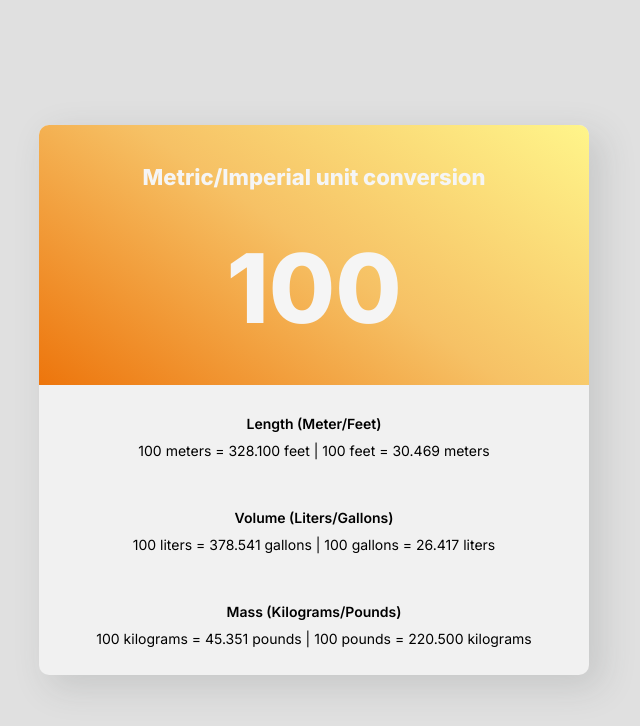
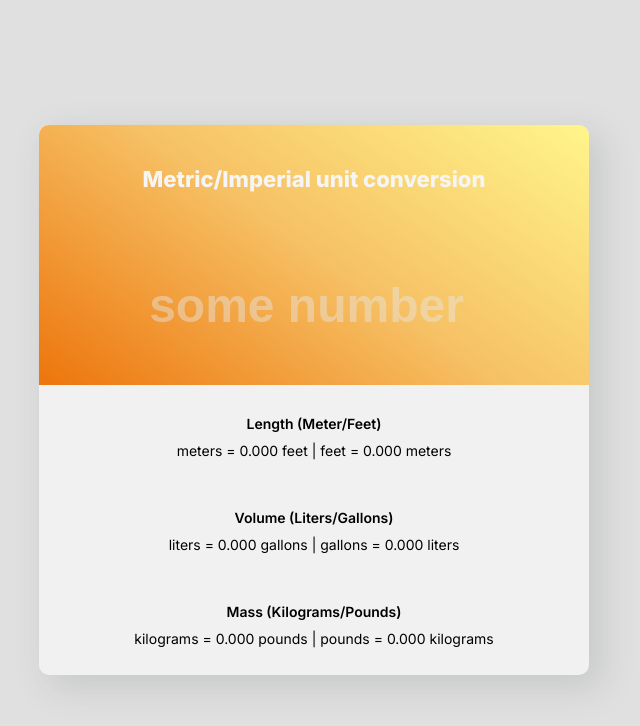
Before and after one commit to imhalid/scrimba-calculator-challenge, a plain HTML site: page index.html in a window 1280 px wide. Shown: the whole page, without its empty margins (326-966 px from the left). Drawn offline with Linux system fonts and the light colour scheme.

Commit message:
this project is completed

```diff
--- a/index.html
+++ b/index.html
@@ -17,7 +17,15 @@
     <div class="container">
       <div class="colorbox">
         <h6>Metric/Imperial unit conversion</h6>
-        <h1 id="value">100</h1>
+        <!-- <h1 id="value">100</h1> -->
+        <input
+          type="number"
+          id="tentacles"
+          name="tentacles"
+          value=""
+          placeholder="some number"
+          onkeyup="generator()"
+        />
       </div>
       <div class="metrics">
         <div class="elements">
--- a/script.js
+++ b/script.js
@@ -4,22 +4,29 @@ let length = document.getElementById("length");
 let volume = document.getElementById("volume");
 let mass = document.getElementById("mass");
 
+let inputValue = document.getElementById("tentacles");
+
+function result() {
+  console.log(inputValue.value);
+}
+
 function generator() {
+  value = inputValue.value;
   //length
   // 20 meters = 65.616 feet | 20 feet = 6.096 meters
 
-  let meterstToFeet = value.innerText * 3.281;
-  let feetToMeters = value.innerText / 3.282;
+  let meterstToFeet = value * 3.281;
+  let feetToMeters = value / 3.282;
   feetToMeters = feetToMeters.toFixed(3);
   meterstToFeet = meterstToFeet.toFixed(3);
 
   length.innerText =
-    value.innerText +
+    value +
     " meters = " +
     meterstToFeet +
     " feet" +
     " | " +
-    value.innerText +
+    value +
     " feet = " +
     feetToMeters +
     " meters";
@@ -27,19 +34,19 @@ function generator() {
   //volume
   //20 meters = 65.616 feet | 20 feet = 6.096 meters / 0.264172
 
-  let litersToGallons = value.innerText / 0.264172;
-  let gallonstoLiters = value.innerText * 0.264172;
+  let litersToGallons = value / 0.264172;
+  let gallonstoLiters = value * 0.264172;
 
   litersToGallons = litersToGallons.toFixed(3);
   gallonstoLiters = gallonstoLiters.toFixed(3);
 
   volume.innerText =
-    value.innerText +
+    value +
     " liters = " +
     litersToGallons +
     " gallons" +
     " | " +
-    value.innerText +
+    value +
     " gallons = " +
     gallonstoLiters +
     " liters";
@@ -47,18 +54,18 @@ function generator() {
   //mass
   //20 meters = 65.616 feet | 20 feet = 6.096 meters / 2.205
 
-  let kilogramsToPounds = value.innerText / 2.205;
-  let poundsToKilograms = value.innerText * 2.205;
+  let kilogramsToPounds = value / 2.205;
+  let poundsToKilograms = value * 2.205;
   kilogramsToPounds = kilogramsToPounds.toFixed(3);
   poundsToKilograms = poundsToKilograms.toFixed(3);
 
   mass.innerText =
-    value.innerText +
+    value +
     " kilograms = " +
     kilogramsToPounds +
     " pounds" +
     " | " +
-    value.innerText +
+    value +
     " pounds = " +
     poundsToKilograms +
     " kilograms";
--- a/scss/_global.scss
+++ b/scss/_global.scss
@@ -83,3 +83,19 @@ h6 {
   text-align: center;
   align-items: center;
 }
+
+input {
+  text-align: center;
+  background: none;
+  border: none;
+  outline: none;
+  font-weight: 800;
+  font-size: 6rem;
+  color: whitesmoke;
+  caret: #ff7a18 underscore;
+
+  &::placeholder {
+    color: #e6e6e673;
+    font-size: 3rem;
+  }
+}
```
Also changed, not shown: css/style.css.
